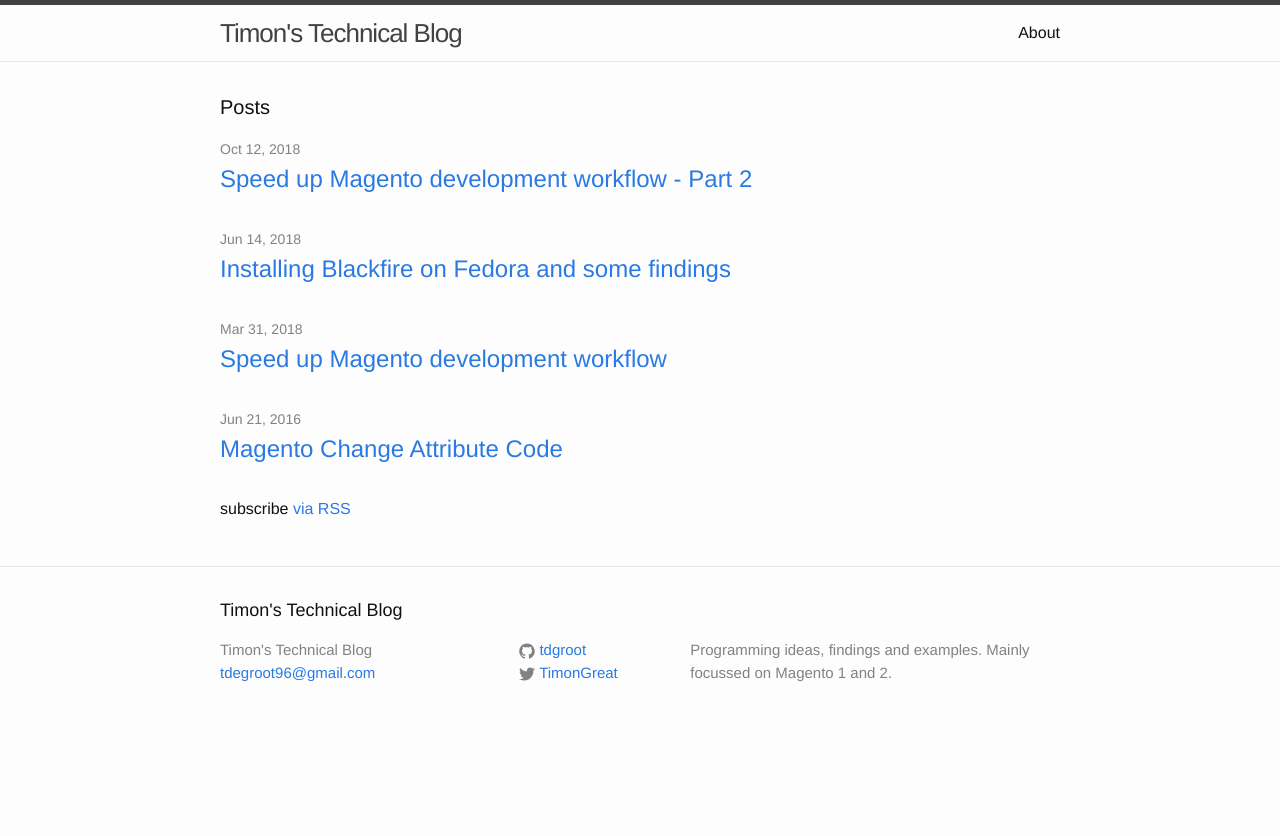
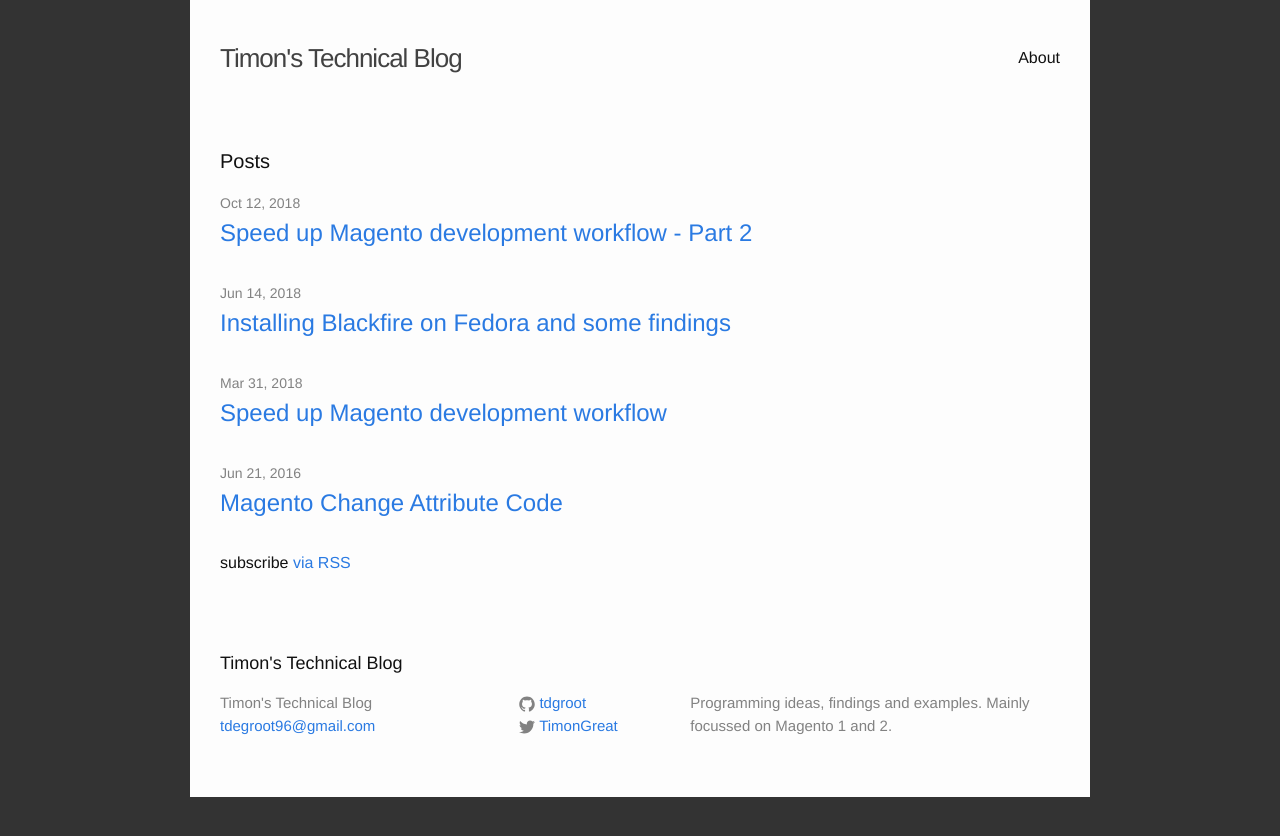
Before and after one commit to Desmaster/desmaster.github.io, a Jekyll site: the page built from index.html, in a window 1280 px wide. Shown: the top 836 px of the page. Built offline with Jekyll 4.4.1, drawn with Linux system fonts in a browser that asks for light colours.

Commit message:
Add more contrast to desktop view

```diff
--- a/_sass/_base.scss
+++ b/_sass/_base.scss
@@ -160,9 +160,10 @@ pre {
     max-width:         calc(#{$content-width} - (#{$spacing-unit} * 2));
     margin-right: auto;
     margin-left: auto;
-    padding-right: $spacing-unit;
-    padding-left: $spacing-unit;
     @extend %clearfix;
+
+    background-color: $content-color;
+    padding: $spacing-unit;
 
     @include media-query($on-laptop) {
         max-width: -webkit-calc(#{$content-width} - (#{$spacing-unit}));
--- a/_sass/_layout.scss
+++ b/_sass/_layout.scss
@@ -2,8 +2,6 @@
  * Site header
  */
 .site-header {
-    border-top: 5px solid $grey-color-dark;
-    border-bottom: 1px solid $grey-color-light;
     min-height: 56px;
 
     // Positioning context for the mobile navigation icon
@@ -46,7 +44,7 @@
         position: absolute;
         top: 9px;
         right: $spacing-unit / 2;
-        background-color: $background-color;
+        background-color: $content-color;
         border: 1px solid $grey-color-light;
         border-radius: 5px;
         text-align: right;
@@ -97,11 +95,6 @@
 /**
  * Site footer
  */
-.site-footer {
-    border-top: 1px solid $grey-color-light;
-    padding: $spacing-unit 0;
-}
-
 .footer-heading {
     font-size: 18px;
     margin-bottom: $spacing-unit / 2;
@@ -167,10 +160,6 @@
 /**
  * Page content
  */
-.page-content {
-    padding: $spacing-unit 0;
-}
-
 .page-heading {
     font-size: 20px;
 }
--- a/css/main.scss
+++ b/css/main.scss
@@ -15,7 +15,8 @@ $base-line-height: 1.5;
 $spacing-unit:     30px;
 
 $text-color:       #111;
-$background-color: #fdfdfd;
+$background-color: #333;
+$content-color:    #fdfdfd;
 $brand-color:      #2a7ae2;
 
 $grey-color:       #828282;
@@ -43,8 +44,6 @@ $on-laptop:        800px;
     }
 }
 
-
-
 // Import partials from `sass_dir` (defaults to `_sass`)
 @import
         "base",
```
